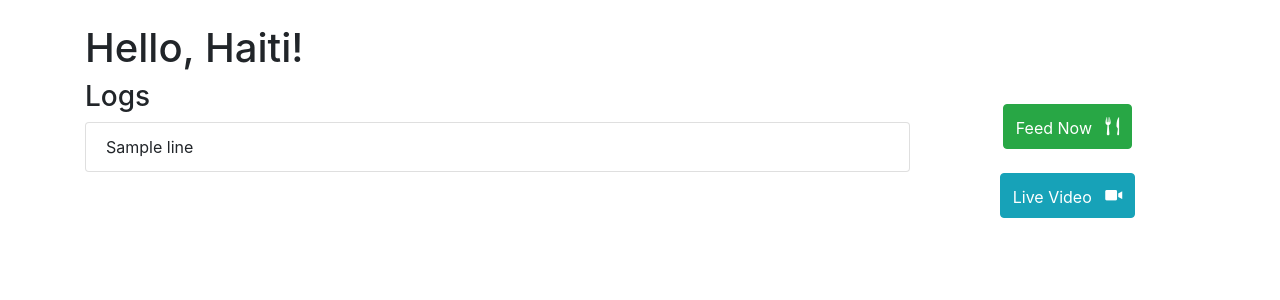
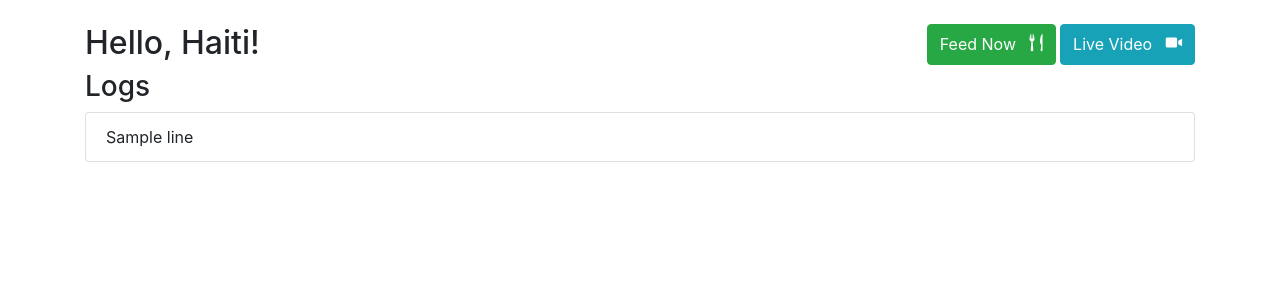
Before and after one commit to fdibartolo/haiti, a Flask app: template templates/index.html in a window 1280 px wide. Shown: the top 300 px of the page. Run offline with Flask 2, Linux system fonts and the light colour scheme; the template is opened without the code that fills it: most values are stand-ins (such as "Sample title", 1, 10 or a date in 2020); parts of the project's set-up code (start-up, migrations or seed data) failed here and were passed over; some libraries are stand-ins or nearby versions.

Commit message:
reorder buttons, reload page upon feed action

```diff
--- a/templates/index.html
+++ b/templates/index.html
@@ -20,6 +20,9 @@
             url: "/feed",
             data: "{\"key\":\"haitimorfeta\"}",
             dataType: "json"
+          })
+          .always(function() {
+            location.reload();
           });
         });
       });
@@ -27,21 +30,31 @@
   </head>
   <body>
     <div class="container"><br>
-      <h1>Hello, Haiti!</h1>
       <div class="row">
-        <div class="col-9">
+        <div class="col-6">
+          <h2>Hello, Haiti!</h2>
+        </div>
+        <div class="col-6 text-right">
+          <a id="feed" class="btn btn-success" href="#" role="button" style="padding-top:3px">
+            Feed Now &nbsp;
+            <span style="font-size:125%">
+              <span class="ion-fork"></span>&nbsp;<span class="ion-knife"></span>
+            </span>
+          </a>
+          <a class="btn btn-info" href="/video" role="button" style="padding-top:3px">
+            Live Video &nbsp;
+            <span class="ion-ios-videocam" style="font-size:125%"></span>
+          </a>
+        </div>
+      </div>
+      <div class="row">
+        <div class="col-12">
           <h3>Logs</h3>
           <ul class="list-group">
             {% for line in lines %}
             <li class="list-group-item {{ loop.cycle('', 'list-group-item-secondary') }}">{{ line }}</li>
             {% endfor %}
           </ul>
-        </div>
-        <div class="col-3 text-center">
-          <br>
-          <a id="feed" class="btn btn-success" href="#" role="button">Feed Now &nbsp; <span style="font-size:130%"><span class="ion-fork"></span>&nbsp;<span class="ion-knife"></span></span></a>
-          <br><br>
-          <a class="btn btn-info" href="/video" role="button">Live Video &nbsp; <span class="ion-ios-videocam" style="font-size:130%"></span></a>
         </div>
       </div>
     </div>
```
